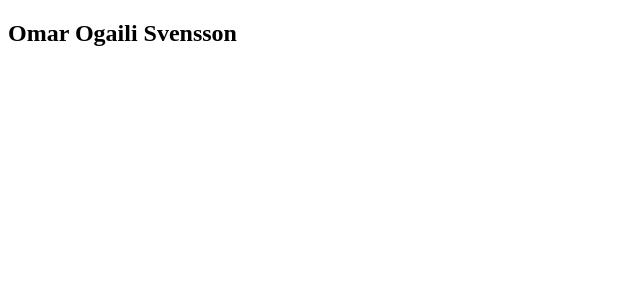
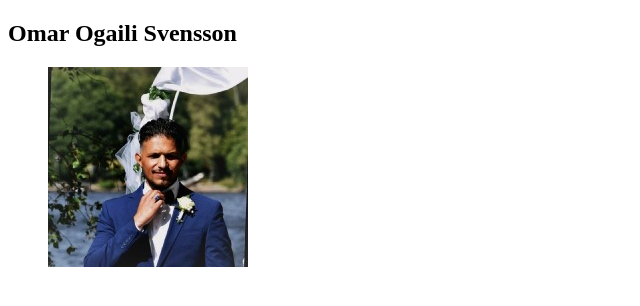
Before and after one commit to Kippzta/grupp-5-hackaton, a plain HTML site: page omar_ogaili_svensson.html in a window 1280 px wide. Shown: the whole page, without its empty margins (0-640 px from the left). Drawn offline with Linux system fonts and the light colour scheme.

Commit message:
Added src and Image of omar

```diff
--- a/omar_ogaili_svensson.html
+++ b/omar_ogaili_svensson.html
@@ -8,6 +8,9 @@
 <body>
     <main>
         <h2>Omar Ogaili Svensson</h2>
+        <figure>
+            <img src="src/OmarOgaili.jpeg" alt="Omar Ogaili Svensson">
+        </figure>
     </main>
 </body>
 </html>
```
Also changed, not shown: src/OmarOgaili.jpeg (added).
